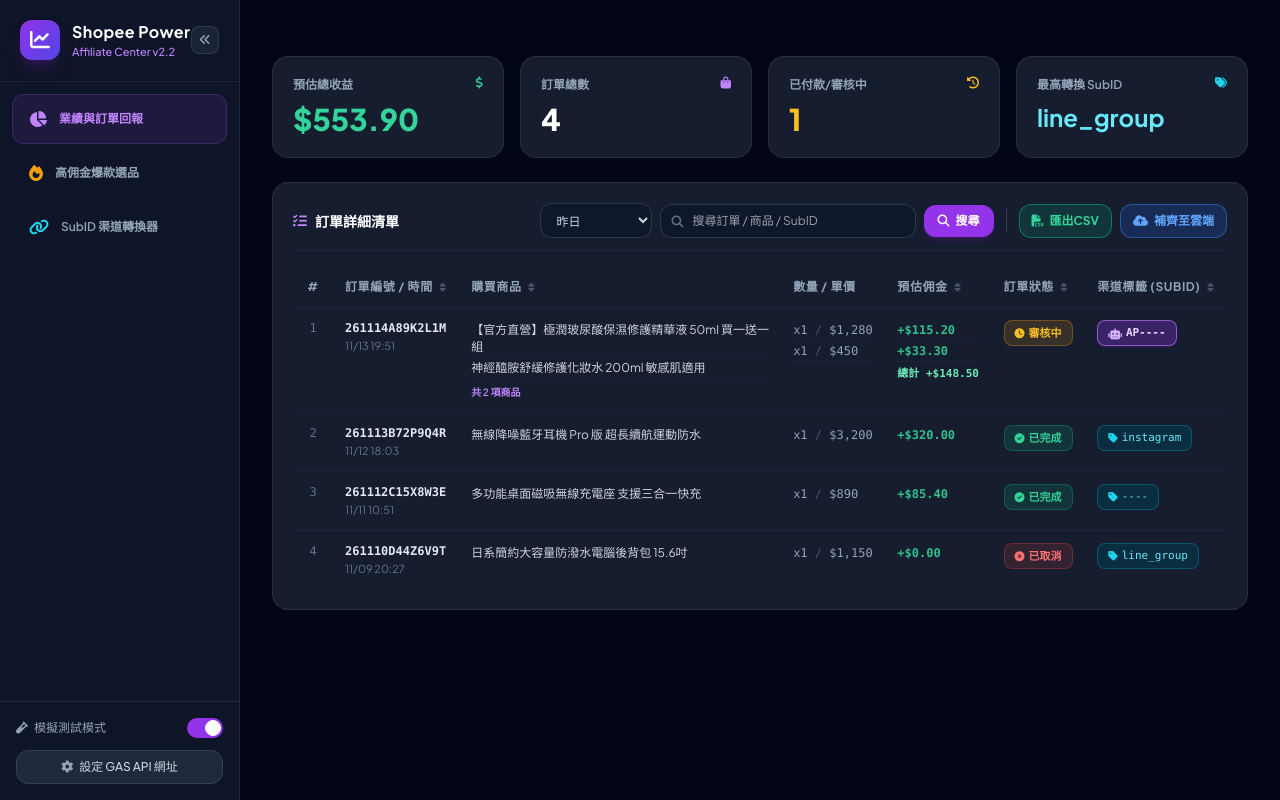
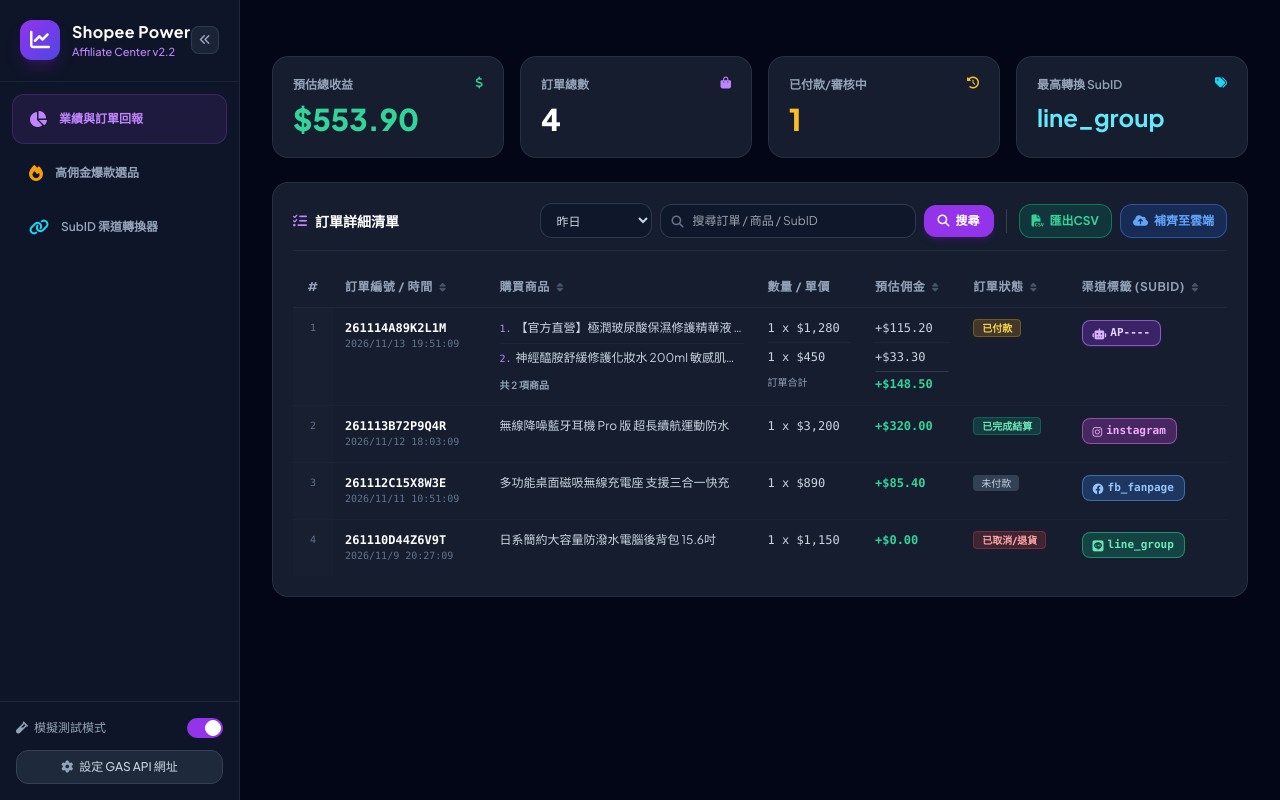
Before and after one commit to bagayen/masayui, a plain HTML site: page index.html in a window 1280 px wide. Drawn offline with nearby package versions, Linux system fonts and the light colour scheme.

Commit message:
Add files via upload

```diff
--- a/index.html
+++ b/index.html
@@ -607,9 +607,9 @@
                         {
                             orderSn: "261112C15X8W3E",
                             purchaseTime: nowSec - 86400 * 2.5,
-                            orderStatus: "COMPLETED",
+                            orderStatus: "UNPAID",
                             totalCommission: 85.40,
-                            subId1: "----",
+                            subId1: "fb_fanpage",
                             items: [
                                 { itemName: "多功能桌面磁吸無線充電座 支援三合一快充", itemPrice: 890, qty: 1, estimatedCommission: 85.40 }
                             ]
@@ -758,9 +758,23 @@
             const cleanSubId = subId.toString().trim();
             const lowerSubId = cleanSubId.toLowerCase();
 
-            if (lowerSubId.startsWith('ap')) {
+            // IG (粉紫色)
+            if (lowerSubId.includes('ig') || lowerSubId.includes('instagram')) {
+                return `<span class="px-2.5 py-1 bg-fuchsia-500/25 text-fuchsia-300 border border-fuchsia-400/50 rounded-lg text-[11px] font-mono font-bold inline-flex items-center gap-1 shadow-sm"><i class="fa-brands fa-instagram"></i>${cleanSubId}</span>`;
+            }
+            // FB (藍色)
+            if (lowerSubId.includes('fb') || lowerSubId.includes('facebook')) {
+                return `<span class="px-2.5 py-1 bg-blue-500/25 text-blue-300 border border-blue-400/50 rounded-lg text-[11px] font-mono font-bold inline-flex items-center gap-1 shadow-sm"><i class="fa-brands fa-facebook"></i>${cleanSubId}</span>`;
+            }
+            // LINE (綠色)
+            if (lowerSubId.includes('line')) {
+                return `<span class="px-2.5 py-1 bg-emerald-500/25 text-emerald-300 border border-emerald-400/50 rounded-lg text-[11px] font-mono font-bold inline-flex items-center gap-1 shadow-sm"><i class="fa-brands fa-line"></i>${cleanSubId}</span>`;
+            }
+            // AP 轉換器 (高亮紫色 + 機器人圖示)
+            if (lowerSubId.includes('ap')) {
                 return `<span class="px-2.5 py-1 bg-purple-600/30 text-purple-200 border border-purple-400/60 rounded-lg text-[11px] font-mono font-bold inline-flex items-center gap-1 shadow-sm shadow-purple-900/50"><i class="fa-solid fa-robot text-purple-300"></i>${cleanSubId}</span>`;
             }
+			// 預設樣式 (深青色)
             return `<span class="px-2.5 py-1 bg-cyan-950/80 text-cyan-300 border border-cyan-700/60 rounded-lg text-[11px] font-mono inline-flex items-center gap-1"><i class="fa-solid fa-tag text-cyan-400"></i>${cleanSubId}</span>`;
         }
 
@@ -768,71 +782,72 @@
         // 訂單狀態徽章渲染
         // ==========================================
         function getStatusBadge(status) {
-            const s = (status || '').toUpperCase();
-            if (s === 'COMPLETED') {
-                return `<span class="px-2.5 py-1 bg-emerald-500/15 text-emerald-400 border border-emerald-500/30 rounded-lg text-[11px] font-bold inline-flex items-center gap-1"><i class="fa-solid fa-circle-check text-[10px]"></i>已完成</span>`;
+            switch(status) {
+                case 'UNPAID': return `<span class="px-2 py-0.5 bg-slate-700 text-slate-300 rounded text-[10px]">未付款</span>`;
+                case 'PENDING': case 'PAID': return `<span class="px-2 py-0.5 bg-amber-500/20 text-amber-300 border border-amber-500/30 rounded text-[10px] font-bold">已付款</span>`;
+                case 'COMPLETED': return `<span class="px-2 py-0.5 bg-emerald-500/20 text-emerald-300 border border-emerald-500/30 rounded text-[10px] font-bold">已完成結算</span>`;
+                case 'CANCELLED': return `<span class="px-2 py-0.5 bg-red-500/20 text-red-300 border border-red-500/30 rounded text-[10px] font-bold">已取消/退貨</span>`;
+                default: return `<span class="px-2 py-0.5 bg-slate-700 text-slate-300 rounded text-[10px]">${status}</span>`;
             }
-            if (s === 'CANCELLED') {
-                return `<span class="px-2.5 py-1 bg-red-500/15 text-red-400 border border-red-500/30 rounded-lg text-[11px] font-bold inline-flex items-center gap-1"><i class="fa-solid fa-circle-xmark text-[10px]"></i>已取消</span>`;
-            }
-            return `<span class="px-2.5 py-1 bg-amber-500/15 text-amber-400 border border-amber-500/30 rounded-lg text-[11px] font-bold inline-flex items-center gap-1"><i class="fa-solid fa-clock text-[10px]"></i>審核中</span>`;
         }
 
         // ==========================================
         // 渲染訂單表格 (支援一筆訂單多商品垂直展開)
         // ==========================================
-        function renderOrderTable(orders) {
-            const tbody = document.getElementById('orderTableBody');
-            if (!orders || orders.length === 0) {
-                tbody.innerHTML = `<tr><td colspan="7" class="p-8 text-center text-slate-500">查無符合條件的訂單資料</td></tr>`;
+        function renderOrderTable() {
+            const tableBody = document.getElementById('orderTableBody');
+            tableBody.innerHTML = '';
+
+            if (currentOrdersData.length === 0) {
+                tableBody.innerHTML = `<tr><td colspan="7" class="p-8 text-center text-slate-500">此區間或搜尋條件下尚無分潤訂單紀錄</td></tr>`;
                 return;
             }
 
-            tbody.innerHTML = orders.map((order, idx) => {
-                const dateObj = new Date((order.purchaseTime || 0) * 1000);
-                const formattedTime = dateObj.toLocaleString('zh-TW', {
-                    month: '2-digit', day: '2-digit', hour: '2-digit', minute: '2-digit', hour12: false
-                });
-
+            // 新增 index 變數用來產生序號 (No.)，並支援同一筆訂單多商品垂直堆疊顯示
+            currentOrdersData.forEach((order, index) => {
                 const items = (order.items && order.items.length > 0)
                     ? order.items
-                    : [{ itemName: '蝦皮商品', itemPrice: 0, qty: 1, estimatedCommission: order.totalCommission || 0 }];
+                    : [{ itemName: '未知商品', itemPrice: 0, qty: 1, estimatedCommission: order.totalCommission || 0 }];
+                const isMulti = items.length > 1;
+                const dateStr = new Date(order.purchaseTime * 1000).toLocaleString('zh-TW', { hour12: false });
+                const totalComm = parseFloat(order.totalCommission || 0).toFixed(2);
 
-                const isMulti = items.length > 1;
+                // 商品名稱多行堆疊
+                const namesHtml = items.map((it, idx) => `
+                    <div class="truncate ${isMulti && idx > 0 ? 'pt-1.5 border-t border-slate-800/80' : ''}" title="${it.itemName}">
+                        ${isMulti ? `<span class="text-[10px] text-purple-400 font-mono mr-1">${idx + 1}.</span>` : ''}${it.itemName}
+                    </div>
+                `).join('') + (isMulti ? `<div class="pt-1 text-[10px] text-slate-400 font-semibold">共 ${items.length} 項商品</div>` : '');
 
-                const namesHtml = items.map(it => `
-                    <div class="leading-snug py-0.5 ${isMulti ? 'border-b border-slate-800/70 last:border-b-0' : ''}" title="${it.itemName}">
-                        ${it.itemName}
+                // 數量與單價多行堆疊 (與左側商品行高對齊)
+                const qtyPriceHtml = items.map((it, idx) => `
+                    <div class="${isMulti && idx > 0 ? 'pt-1.5 border-t border-slate-800/80' : ''}">
+                        ${it.qty} x $${parseFloat(it.itemPrice || 0).toLocaleString()}
                     </div>
-                `).join('') + (isMulti ? `<div class="text-[10px] text-purple-400 font-semibold pt-1">共 ${items.length} 項商品</div>` : '');
+                `).join('') + (isMulti ? `<div class="pt-1 text-[10px] text-slate-400">訂單合計</div>` : '');
 
-                const qtyPriceHtml = items.map(it => `
-                    <div class="font-mono text-slate-400 py-0.5 ${isMulti ? 'border-b border-slate-800/70 last:border-b-0' : ''}">
-                        x${it.qty || 1} <span class="text-slate-600">/</span> $${Number(it.itemPrice || 0).toLocaleString()}
-                    </div>
-                `).join('') + (isMulti ? `<div class="text-[10px] text-transparent select-none pt-1">-</div>` : '');
+                // 預估佣金多行堆疊 + 多商品時底部顯示總佣金
+                const commHtml = items.map((it, idx) => {
+                    const c = parseFloat(it.estimatedCommission || 0).toFixed(2);
+                    return `
+                        <div class="${isMulti ? 'text-slate-300 font-normal' : 'font-bold text-emerald-400'} ${isMulti && idx > 0 ? 'pt-1.5 border-t border-slate-800/80' : ''}">
+                            +$${c}
+                        </div>
+                    `;
+                }).join('') + (isMulti ? `<div class="pt-1 font-bold text-emerald-400 border-t border-slate-700/80">+$${totalComm}</div>` : '');
 
-                const commHtml = items.map(it => `
-                    <div class="font-mono font-semibold text-emerald-400/90 py-0.5 ${isMulti ? 'border-b border-slate-800/70 last:border-b-0' : ''}">
-                        +$${parseFloat(it.estimatedCommission || 0).toFixed(2)}
-                    </div>
-                `).join('') + (isMulti ? `<div class="text-[11px] font-mono font-extrabold text-emerald-300 pt-1">總計 +$${parseFloat(order.totalCommission || 0).toFixed(2)}</div>` : '');
-
-                return `
-                    <tr class="hover:bg-slate-800/35 transition-colors">
-                        <td class="p-3 text-center text-slate-500 font-mono align-top">${idx + 1}</td>
-                        <td class="p-3 align-top whitespace-nowrap">
-                            <div class="font-mono font-bold text-slate-200">${order.orderSn}</div>
-                            <div class="text-[11px] text-slate-500 mt-0.5">${formattedTime}</div>
-                        </td>
-                        <td class="p-3 align-top max-w-xs">${namesHtml}</td>
-                        <td class="p-3 align-top whitespace-nowrap">${qtyPriceHtml}</td>
-                        <td class="p-3 align-top whitespace-nowrap">${commHtml}</td>
-                        <td class="p-3 align-top whitespace-nowrap">${getStatusBadge(order.orderStatus)}</td>
-                        <td class="p-3 align-top whitespace-nowrap">${getSubIdBadge(order.subId1)}</td>
+                tableBody.insertAdjacentHTML('beforeend', `
+                    <tr class="hover:bg-slate-800/40 transition-colors align-top">
+                        <td class="p-3 text-center text-slate-500 font-mono text-[10px] bg-slate-800/20">${index + 1}</td>
+                        <td class="p-3 font-mono whitespace-nowrap"><div class="text-white font-bold">${order.orderSn}</div><div class="text-[10px] text-slate-500">${dateStr}</div></td>
+                        <td class="p-3 max-w-[240px] space-y-1.5">${namesHtml}</td>
+                        <td class="p-3 font-mono whitespace-nowrap space-y-1.5">${qtyPriceHtml}</td>
+                        <td class="p-3 font-mono whitespace-nowrap space-y-1.5">${commHtml}</td>
+                        <td class="p-3 whitespace-nowrap">${getStatusBadge(order.orderStatus)}</td>
+                        <td class="p-3 whitespace-nowrap">${getSubIdBadge(order.subId1)}</td>
                     </tr>
-                `;
-            }).join('');
+                `);
+            });
         }
 
         // ==========================================
```
